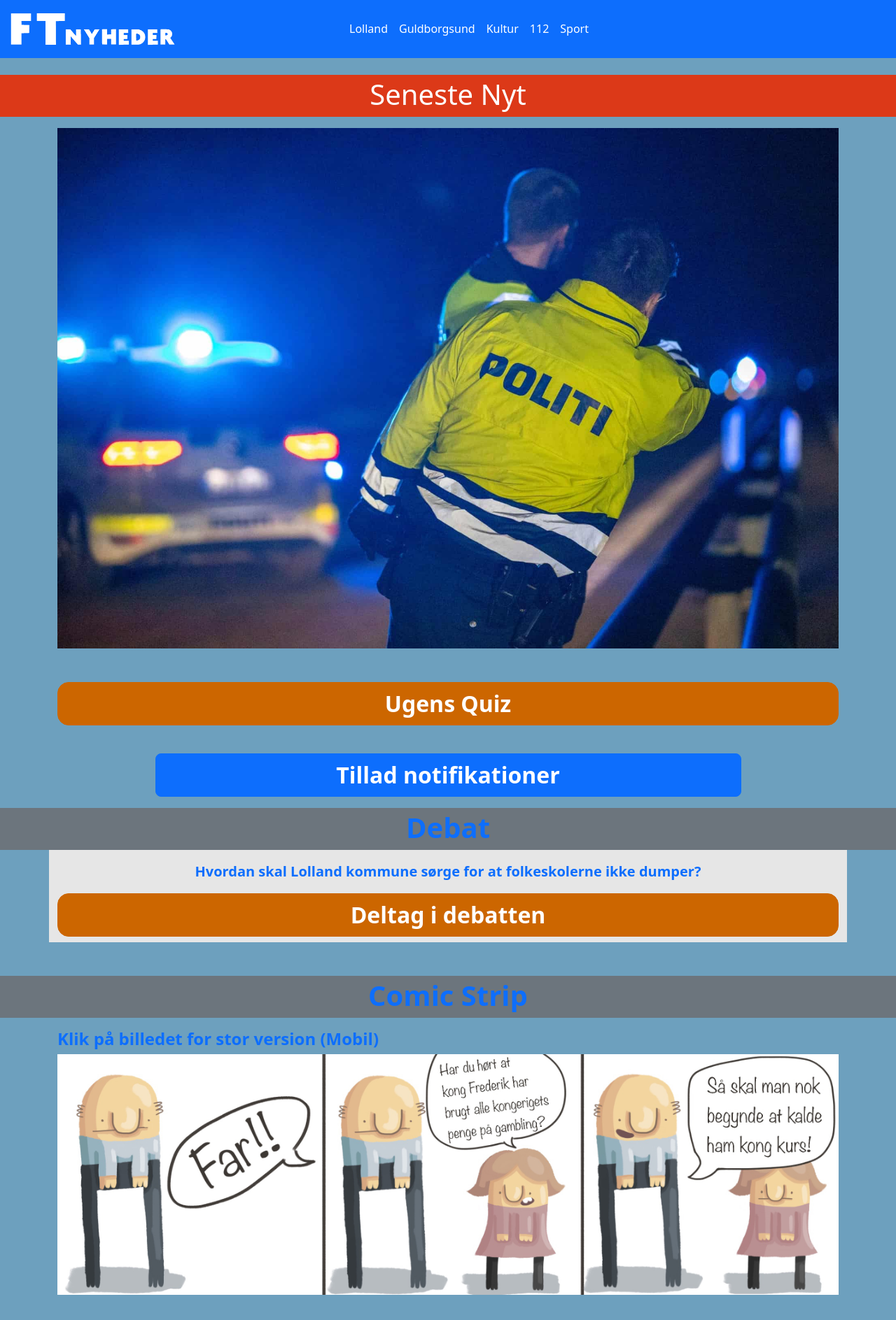
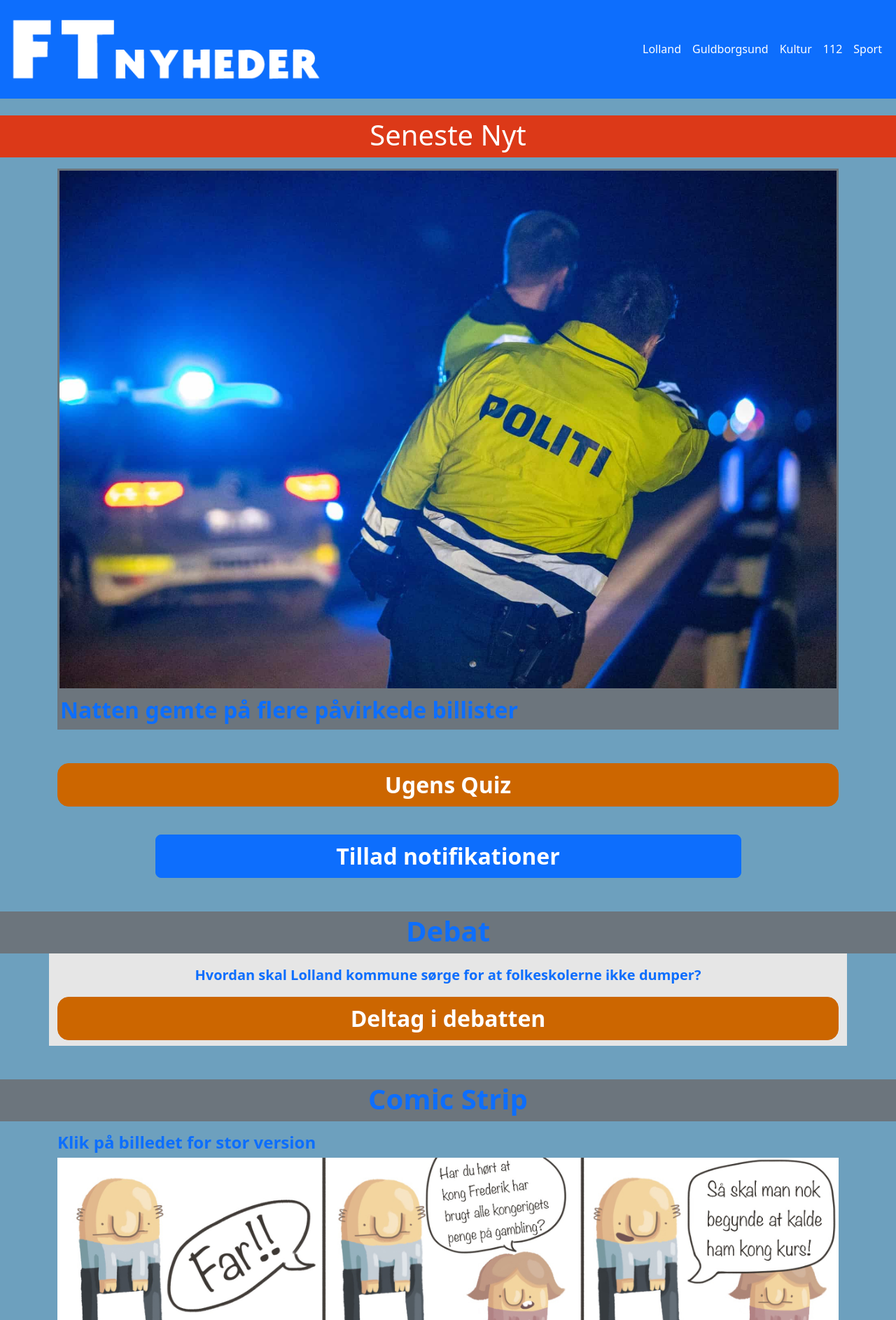
Before and after one commit to tobiasnielsen05/FT-Nyheder, a PHP site: page / in a window 1280 px wide. Shown: the top 1887 px of the page at 70% size. Before the commit the page ends 1851 px from the top, so only its background shows below. Run offline with PHP 8.4, Linux system fonts and the light colour scheme; style sheets or scripts are compiled from the project's sources; some libraries are stand-ins or nearby versions.

Commit message:
Små rettelser på de forskellige sider og få tilføjet billede på senestenyt.php siden

```diff
--- a/debat.php
+++ b/debat.php
@@ -31,7 +31,7 @@ if (!empty($_POST["data"])) {
 <body class="bg-secondarybg w-100">
 <nav class="navbar navbar-expand-lg bg-primary mb-3">
     <div class="container-fluid">
-        <a href="index.php"><img class="w-50" src="images/logohvid.webp" alt="ft nyheder hvid logo"></a>
+        <a class="w-75" href="index.php"><img class="w-50" src="images/logohvid.webp" alt="ft nyheder hvid logo"></a>
         <button class="navbar-toggler" type="button" data-bs-toggle="collapse" data-bs-target="#navbarNav"
                 aria-controls="navbarNav" aria-expanded="false" aria-label="Toggle navigation">
             <span class="navbar-toggler-icon"></span>
@@ -70,8 +70,8 @@ if (!empty($_POST["data"])) {
             for at folkeskolerne ikke dumper?</h1>
     </div>
 
-    <div class="d-flex justify-content-center bg-secondary mt-3">
-        <h1 class="mt-1">*Billede*</h1>
+    <div class="row d-flex justify-content-center mt-3">
+        <img class="W-100" src="images/failed.jpg" alt="dumpet prøve billede">
     </div>
 
     <div class="d-flex justify-content-center">
--- a/index.php
+++ b/index.php
@@ -20,7 +20,7 @@ require "settings/init.php";
 <body class="bg-secondarybg">
 <nav class="navbar navbar-expand-lg bg-primary mb-4">
     <div class="container-fluid">
-        <a href="index.php"><img class="w-50" src="images/logohvid.webp" alt="ft nyheder hvid logo"></a>
+        <a class="w-75" href="index.php"><img class="w-50" src="images/logohvid.webp" alt="ft nyheder hvid logo"></a>
         <button class="navbar-toggler" type="button" data-bs-toggle="collapse" data-bs-target="#navbarNav" aria-controls="navbarNav" aria-expanded="false" aria-label="Toggle navigation">
             <span class="navbar-toggler-icon"></span>
         </button>
@@ -50,11 +50,16 @@ require "settings/init.php";
     <h1 class="mt-1">Seneste Nyt</h1>
 </div>
 
-<div class="container mt-3">
-    <div class="d-flex justify-content-center bg-secondary">
-        <a href="senestenyt.php?newsID=2"><img class="w-100" src="images/politimand.jpg" alt="politimand der står og peger om natten"></a>
+<a href="senestenyt.php?newsID=2"><div class="container mt-3">
+    <div class="d-block justify-content-center">
+        <img class="w-100 border border-3 border-secondary" src="images/politimand.jpg" alt="politimand der står og peger om natten">
+        <div class="d-flex bg-secondary">
+            <p class="mt-1 m-1 fs-2 fw-bold text-primary">Natten gemte på flere
+                påvirkede billister</p>
+        </div>
     </div>
 </div>
+</a>
 
 <div class="container mt-5 mb-4">
     <div class="d-flex justify-content-center">
@@ -68,7 +73,7 @@ require "settings/init.php";
     </div>
 </div>
 
-<div class="bg-secondary text-primary d-flex justify-content-center">
+<div class="bg-secondary text-primary d-flex justify-content-center mt-5">
     <h1 class="mt-1 fw-bold">Debat</h1>
 </div>
 
@@ -87,7 +92,7 @@ require "settings/init.php";
 </div>
 
 <div class="container mt-3 mb-5">
-    <h1 class="fw-bold text-primary fs-4">Klik på billedet for stor version (Mobil)</h1>
+    <h1 class="fw-bold text-primary fs-4">Klik på billedet for stor version</h1>
     <div class="d-flex justify-content-center bg-secondary">
         <a href="comicstrip.php"><img class="w-100" src="images/comicstrip.jfif" alt="Billede af comic strip"></a>
     </div>
--- a/senestenyt.php
+++ b/senestenyt.php
@@ -31,7 +31,7 @@ if (!empty($_POST["data"])) {
 <body class="bg-background">
 <nav class="navbar navbar-expand-lg bg-primary mb-3">
     <div class="container-fluid">
-        <a href="index.php"><img class="w-50" src="images/logohvid.webp" alt="ft nyheder hvid logo"></a>
+        <a class="w-75" href="index.php"><img class="w-50" src="images/logohvid.webp" alt="ft nyheder hvid logo"></a>
         <button class="navbar-toggler" type="button" data-bs-toggle="collapse" data-bs-target="#navbarNav" aria-controls="navbarNav" aria-expanded="false" aria-label="Toggle navigation">
             <span class="navbar-toggler-icon"></span>
         </button>
@@ -77,8 +77,7 @@ if (!empty($_POST["data"])) {
             </div>
 
             <div class="fw-bold">
-                Arkivfoto:
-                <?php echo $nyhed->newsBilledeNavn . "<img class='w-100 mt-1' src='images/politimand.jpg' alt='politimand i mørke'>"?>
+                <img class="w-100" src="images/<?php echo $nyhed->newsBilledeNavn; ?>">
             </div>
 
             <div class="mt-2">
--- a/ugensquiz.php
+++ b/ugensquiz.php
@@ -18,7 +18,7 @@
 
 <nav class="navbar navbar-expand-lg bg-primary mb-3">
     <div class="container-fluid">
-        <a href="index.php"><img class="w-50" src="images/logohvid.webp" alt="ft nyheder hvid logo"></a>       <button class="navbar-toggler" type="button" data-bs-toggle="collapse" data-bs-target="#navbarNav" aria-controls="navbarNav" aria-expanded="false" aria-label="Toggle navigation">
+        <a class="w-75" href="index.php"><img class="w-50" src="images/logohvid.webp" alt="ft nyheder hvid logo"></a>       <button class="navbar-toggler" type="button" data-bs-toggle="collapse" data-bs-target="#navbarNav" aria-controls="navbarNav" aria-expanded="false" aria-label="Toggle navigation">
             <span class="navbar-toggler-icon"></span>
         </button>
         <div class="collapse navbar-collapse" id="navbarNav">
--- a/ugensquiz2.php
+++ b/ugensquiz2.php
@@ -17,7 +17,7 @@
 <body class="bg-secondarybg w-100">
 <nav class="navbar navbar-expand-lg bg-primary mb-3">
     <div class="container-fluid">
-        <a href="index.php"><img class="w-50" src="images/logohvid.webp" alt="ft nyheder hvid logo"></a>
+        <a class="w-75" href="index.php"><img class="w-50" src="images/logohvid.webp" alt="ft nyheder hvid logo"></a>
         <button class="navbar-toggler" type="button" data-bs-toggle="collapse" data-bs-target="#navbarNav" aria-controls="navbarNav" aria-expanded="false" aria-label="Toggle navigation">
             <span class="navbar-toggler-icon"></span>
         </button>
@@ -43,14 +43,14 @@
     </div>
 </nav>
 
-<div class="container">
+<div class="container mb-5">
     <div class="row">
         <div class="bg-latestnews text-background d-flex justify-content-center">
             <h1 class="mt-1">Uge 18 - Hvad er der sket?</h1>
         </div>
     </div>
 
-    <div class="d-flex justify-content-center bg-background mt-3">
+    <div class="d-flex justify-content-center mt-3">
         <img class="w-75" src="images/quizbillede.png" alt="billede til quiz">
     </div>
 
```
Also changed, not shown: tillykke.php (+2 -8 lines), ugensquiz3.php (+5 -5 lines), images/failed.jpg (added).
